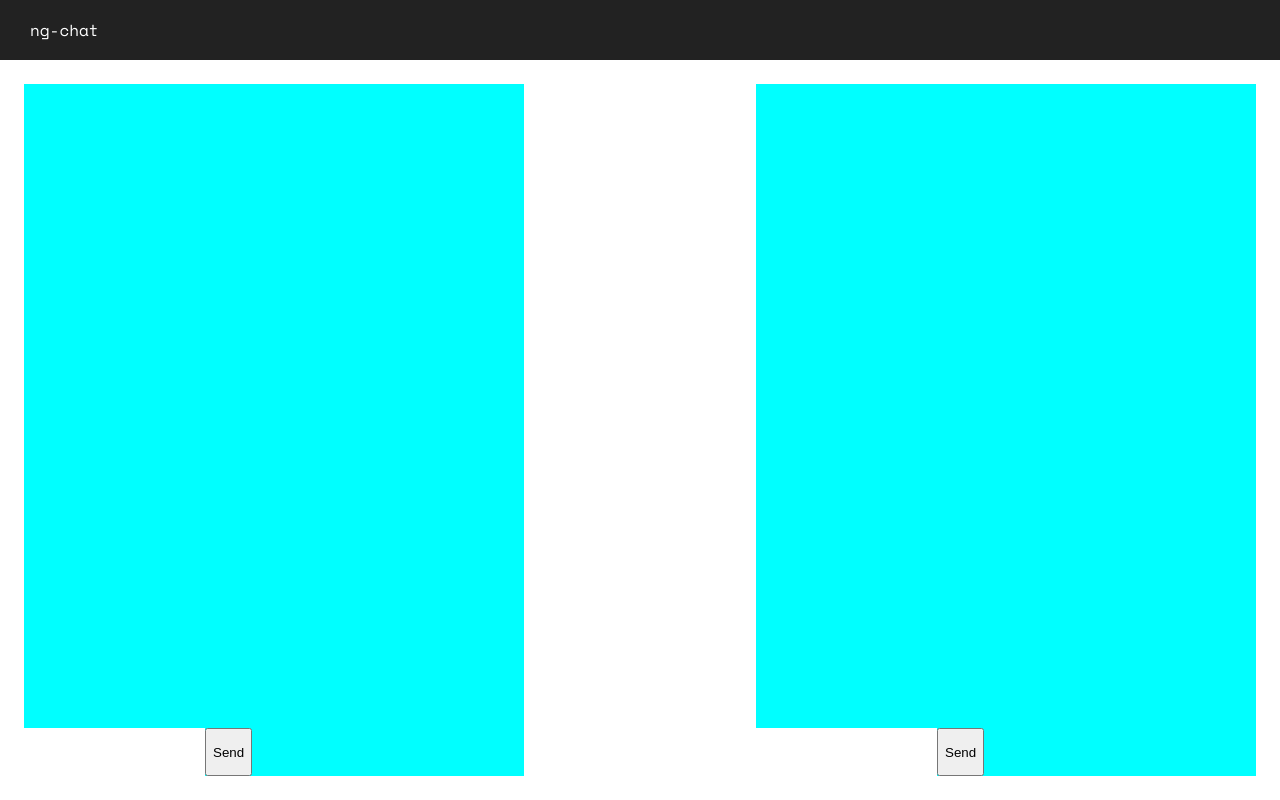
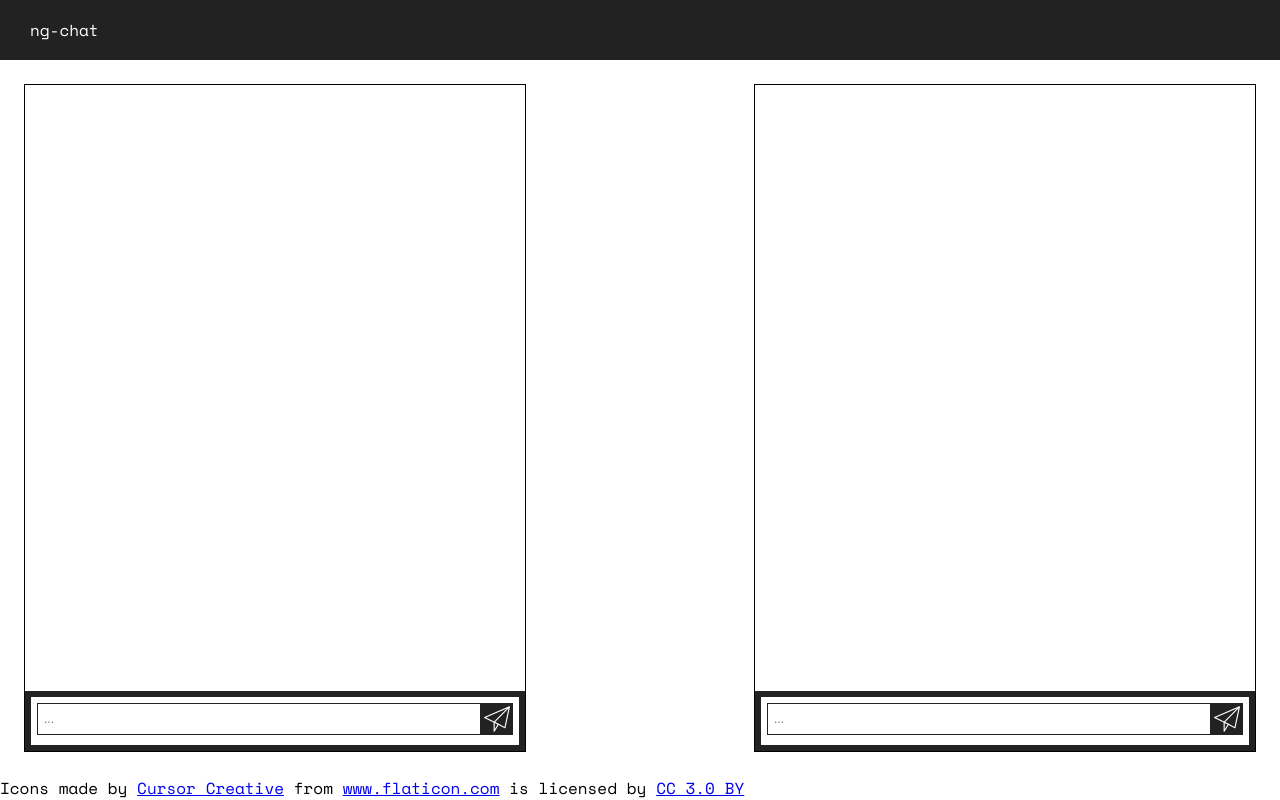
Before and after one commit to adibwoy/ng-chat, an Angular app: page / in a window 1280 px wide. Built offline with nearby package versions, Linux system fonts and the light colour scheme.

Commit message:
[CSS] Chat Window Styles

```diff
--- a/src/app/app.component.html
+++ b/src/app/app.component.html
@@ -9,4 +9,10 @@
     <app-chat-window [senderId]="robsId" [receiverId]="laurasId"></app-chat-window>
     <app-chat-window [receiverId]="robsId" [senderId]="laurasId"></app-chat-window>
   </section>
+  <footer>
+    <div>Icons made by <a href="http://www.flaticon.com/authors/cursor-creative" title="Cursor Creative">Cursor
+      Creative</a> from <a href="http://www.flaticon.com" title="Flaticon">www.flaticon.com</a> is licensed by <a
+      href="http://creativecommons.org/licenses/by/3.0/" title="Creative Commons BY 3.0" target="_blank">CC 3.0 BY</a>
+    </div>
+  </footer>
 </main>
--- a/src/app/components/chat-window/chat-window.component.html
+++ b/src/app/components/chat-window/chat-window.component.html
@@ -5,6 +5,8 @@
   </span>
 </div>
 <div class="user-input">
-  <input type="text" [(ngModel)]="message"/>
-  <button type="button" (click)="sendMessage()">Send</button>
+  <input type="text" [(ngModel)]="message" placeholder="..."/>
+  <button type="button" (click)="sendMessage()">
+    <img src="../../../assets/send.svg" alt="">
+  </button>
 </div>
--- a/src/styles.css
+++ b/src/styles.css
@@ -13,7 +13,6 @@ body {
 
   height: 100vh;
 }
-
 
 /*Header*/
 .header {
@@ -56,24 +55,42 @@ body {
   display: flex;
   flex-direction: column;
   width: 500px;
-  background: cyan;
+  border: 1px solid;
 }
 
 .message-history {
   flex: 1 1 auto;
+  padding: 12px 24px;
 }
 
 .user-input {
   display: flex;
-  height: 48px;
+  height: 36px;
+  padding: 6px;
+  border: 6px solid #222222;
 }
 
 .user-input input {
-  border: none;
+  flex: 1 1 auto;
   display: block;
-  height: 100%;
+
+  border: 1px solid #222222;
+  height: 30px;
+
+  font-size: 12px;
+  padding: 0 6px;
+
+  /*Bad practice but removing for this demo app*/
+  outline: none;
 }
 
 .user-input button {
-
+  border: none;
+  background: #222222;
+  height: 32px;
+  width: 32px;
+  margin: 0;
+  padding: 3px;
+  outline: 0;
+  cursor: pointer;
 }
```
Also changed, not shown: src/assets/send.svg (added).
